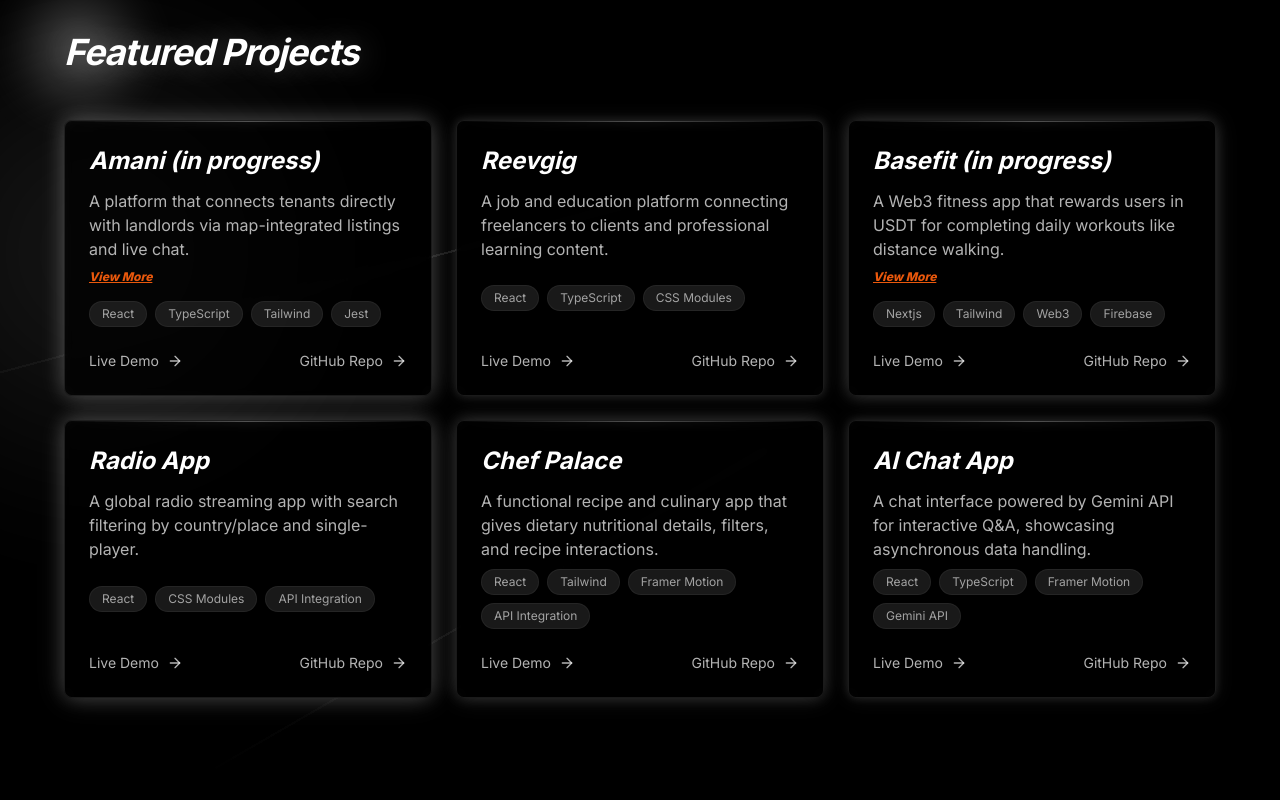
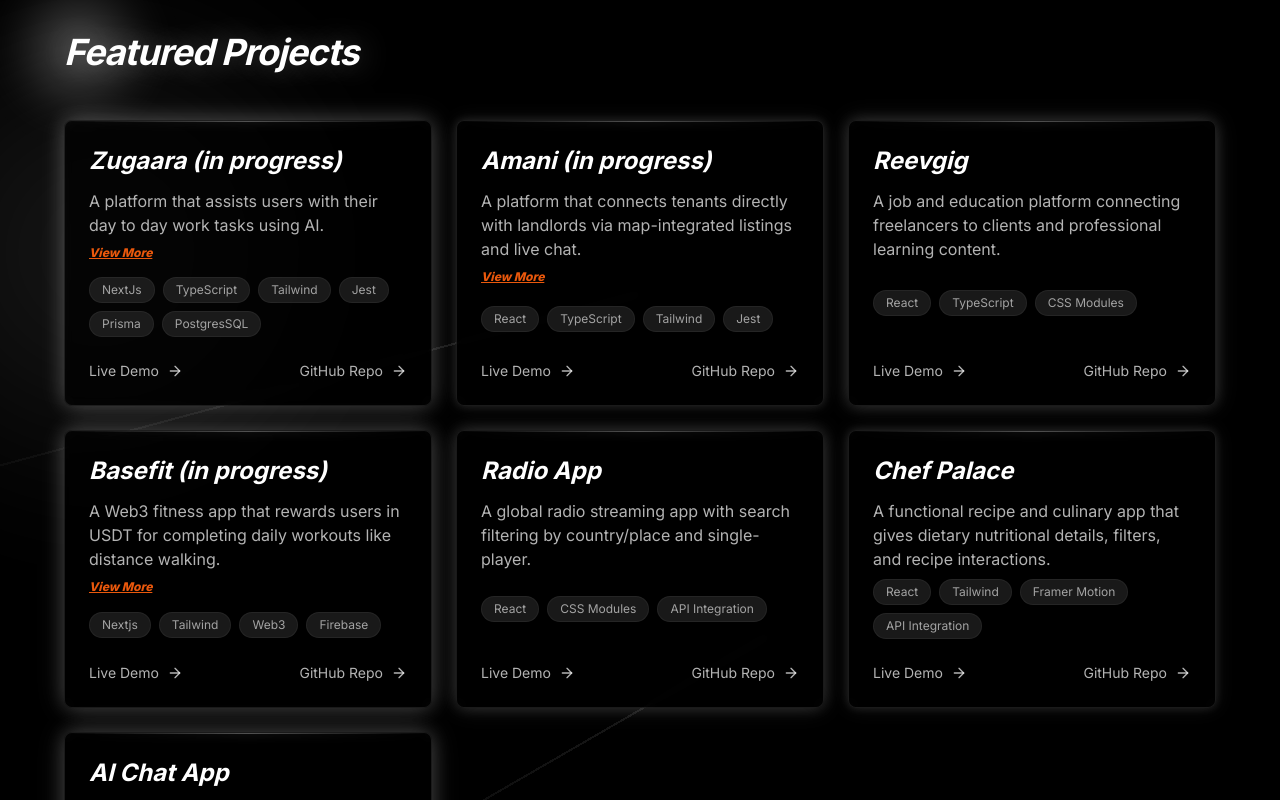
Before and after one commit to mathetis041/Portfolio_main, a React (Vite) app: page / in a window 1280 px wide. Shown: the part 1540-2340 px from the top of the page. Built offline with nearby package versions, Linux system fonts and the light colour scheme.

Commit message:
Zugaara app

```diff
--- a/src/components/ProjectsSection.tsx
+++ b/src/components/ProjectsSection.tsx
@@ -31,7 +31,20 @@ const ProjectsSection: React.FC = () => {
 
   const projects: Project[] = [
     {
-      id: 1,
+      id: 2,
+      title: "Zugaara (in progress)",
+      description: "A platform that assists users with their day to day work tasks using AI.",
+      extraInfo: `Zugaara (In Progress)
+  03/2025 - Present
+  - A platform that connects tenants directly with landlords via map-integrated listings and live chat.
+  - Built with React, TypeScript, Tailwind CSS, and Jest.
+  - <b>Over 1,000 landlords joined the waitlist</b> with high engagement and onboarding interest.`,
+      techStack: ["NextJs", "TypeScript", "Tailwind", "Jest", "Prisma", "PostgresSQL"],
+      github: "",
+      live: ""
+    },
+    {
+      id: 2,
       title: "Amani (in progress)",
       description: "A platform that connects tenants directly with landlords via map-integrated listings and live chat.",
       extraInfo: `Amani (In Progress)
@@ -44,7 +57,7 @@ const ProjectsSection: React.FC = () => {
       live: "https://Amanilivin.com"
     },
     {
-      id: 2,
+      id: 3,
       title: "Reevgig",
       description: "A job and education platform connecting freelancers to clients and professional learning content.",
       techStack: ["React", "TypeScript", "CSS Modules"],
@@ -52,7 +65,7 @@ const ProjectsSection: React.FC = () => {
       live: "https://reevgig-app.netlify.app"
     },
     {
-      id: 3,
+      id: 4,
       title: "Basefit (in progress)",
       description: "A Web3 fitness app that rewards users in USDT for completing daily workouts like distance walking.",
       extraInfo: `BaseFit (In Progress)
@@ -65,7 +78,7 @@ const ProjectsSection: React.FC = () => {
       live: "https://basefit.vercel.app"
     },
     {
-      id: 4,
+      id: 5,
       title: "Radio App",
       description: "A global radio streaming app with search filtering by country/place and single-player.",
       techStack: ["React", "CSS Modules", "API Integration"],
@@ -73,7 +86,7 @@ const ProjectsSection: React.FC = () => {
       live: "https://mattvinc-radio-app.netlify.app"
     },
     {
-      id: 5,
+      id: 6,
       title: "Chef Palace",
       description: "A functional recipe and culinary app that gives dietary nutritional details, filters, and recipe interactions.",
       techStack: ["React", "Tailwind", "Framer Motion", "API Integration"],
@@ -81,7 +94,7 @@ const ProjectsSection: React.FC = () => {
       live: "https://incomparable-kashata-b55812.netlify.app"
     },
     {
-      id: 6,
+      id: 7,
       title: "AI Chat App",
       description: "A chat interface powered by Gemini API for interactive Q&A, showcasing asynchronous data handling.",
       techStack: ["React", "TypeScript", "Framer Motion", "Gemini API"],
```
